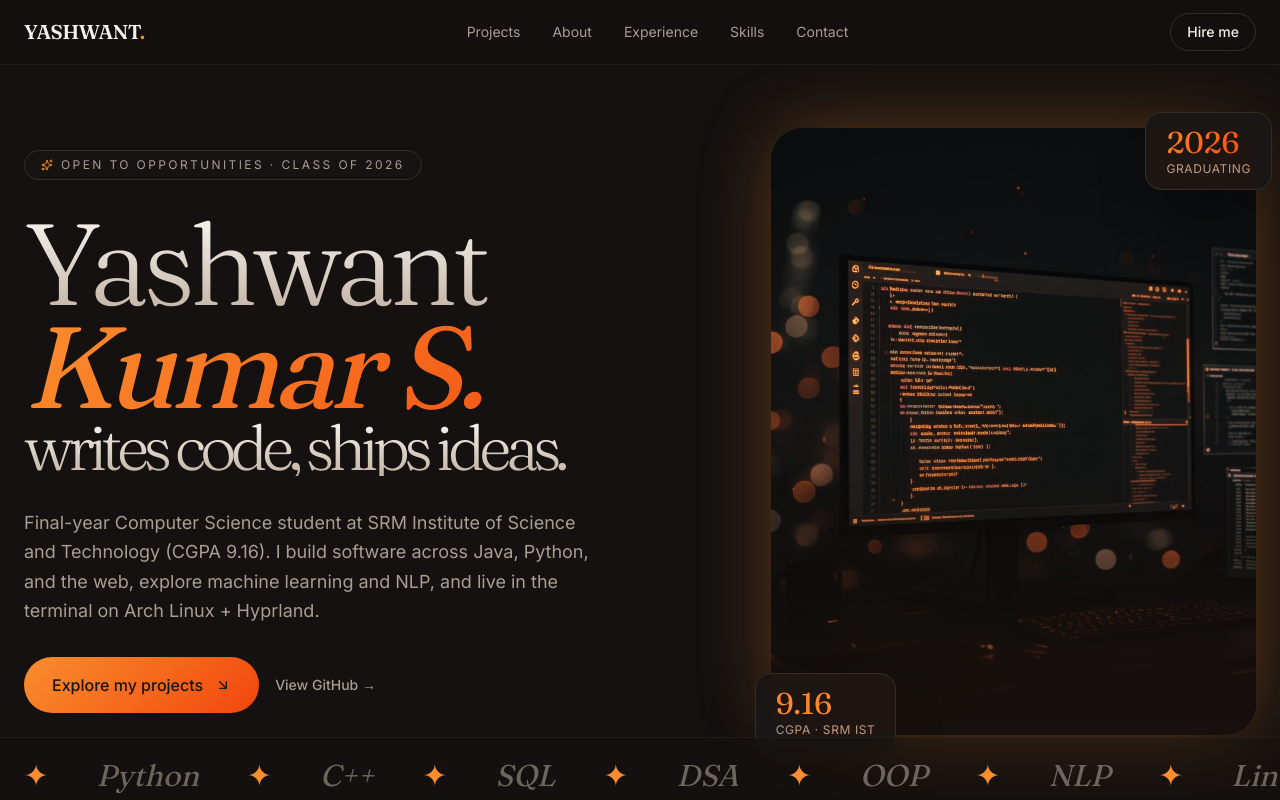
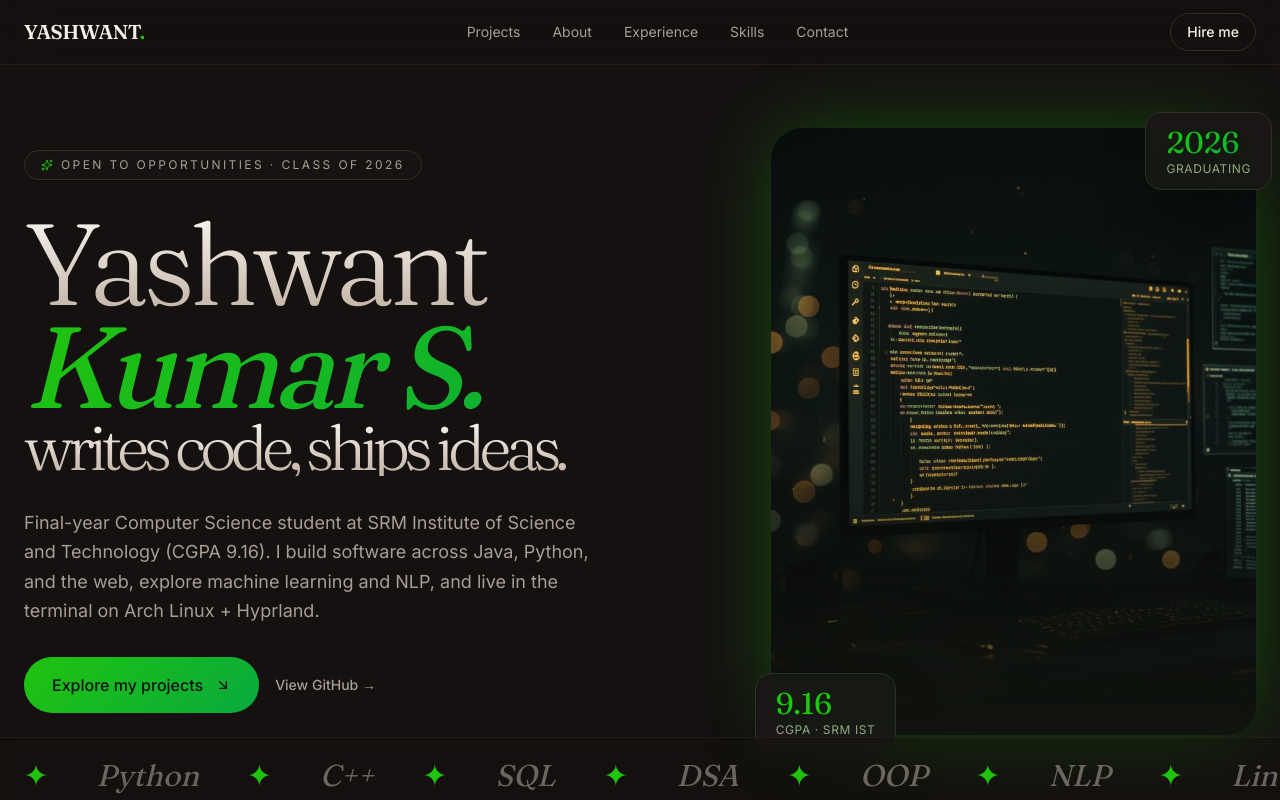
Before and after one commit to Nerdsus-afk/portfolio, a React (Vite) app: page / in a window 1280 px wide. Shown: the top 800 px of the page. Built offline with nearby package versions, Linux system fonts and the light colour scheme; the HTML template or start-up script is replaced by a standard one.

Commit message:
Changes
Co-authored-by: Nerdsus-afk <280295189+Nerdsus-afk@users.noreply.github.com>

```diff
--- a/src/index.css
+++ b/src/index.css
@@ -16,8 +16,8 @@
     --popover: 24 10% 9%;
     --popover-foreground: 36 30% 94%;
 
-    --primary: 28 95% 58%;
-    --primary-foreground: 24 15% 8%;
+    --primary: 114 87% 41%;
+    --primary-foreground: 120 15% 6%;
 
     --secondary: 24 8% 14%;
     --secondary-foreground: 36 30% 94%;
@@ -25,29 +25,29 @@
     --muted: 24 8% 14%;
     --muted-foreground: 30 10% 62%;
 
-    --accent: 28 95% 58%;
-    --accent-foreground: 24 15% 8%;
+    --accent: 114 87% 41%;
+    --accent-foreground: 120 15% 6%;
 
     --destructive: 0 84% 60%;
     --destructive-foreground: 36 30% 94%;
 
     --border: 30 8% 18%;
     --input: 30 8% 18%;
-    --ring: 28 95% 58%;
+    --ring: 114 87% 41%;
 
     --radius: 1rem;
 
-    /* Bespoke tokens */
-    --amber: 28 95% 58%;
-    --amber-glow: 35 100% 65%;
+    /* Bespoke tokens (kept "amber" names for compatibility — now hacker green) */
+    --amber: 114 87% 41%;
+    --amber-glow: 110 100% 60%;
     --ink: 24 12% 5%;
     --cream: 36 40% 96%;
 
-    --gradient-amber: linear-gradient(135deg, hsl(28 95% 58%), hsl(15 90% 50%));
-    --gradient-glow: radial-gradient(circle at 30% 20%, hsl(28 95% 58% / 0.25), transparent 60%);
+    --gradient-amber: linear-gradient(135deg, hsl(114 87% 41%), hsl(140 90% 35%));
+    --gradient-glow: radial-gradient(circle at 30% 20%, hsl(114 87% 41% / 0.25), transparent 60%);
     --gradient-text: linear-gradient(180deg, hsl(36 40% 96%) 0%, hsl(30 20% 70%) 100%);
 
-    --shadow-glow: 0 0 80px -10px hsl(28 95% 58% / 0.4);
+    --shadow-glow: 0 0 80px -10px hsl(114 87% 41% / 0.4);
     --shadow-card: 0 30px 60px -20px hsl(0 0% 0% / 0.6);
 
     --transition-smooth: cubic-bezier(0.22, 1, 0.36, 1);
```
